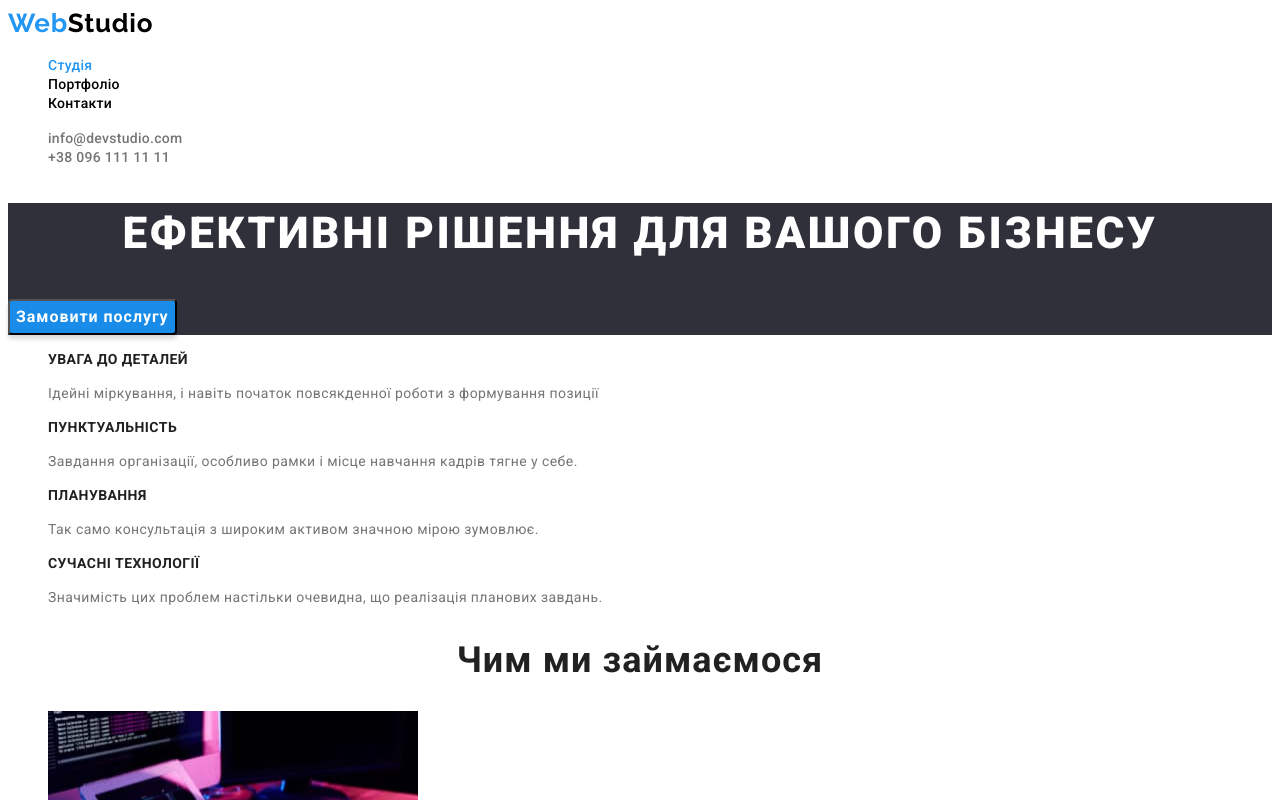
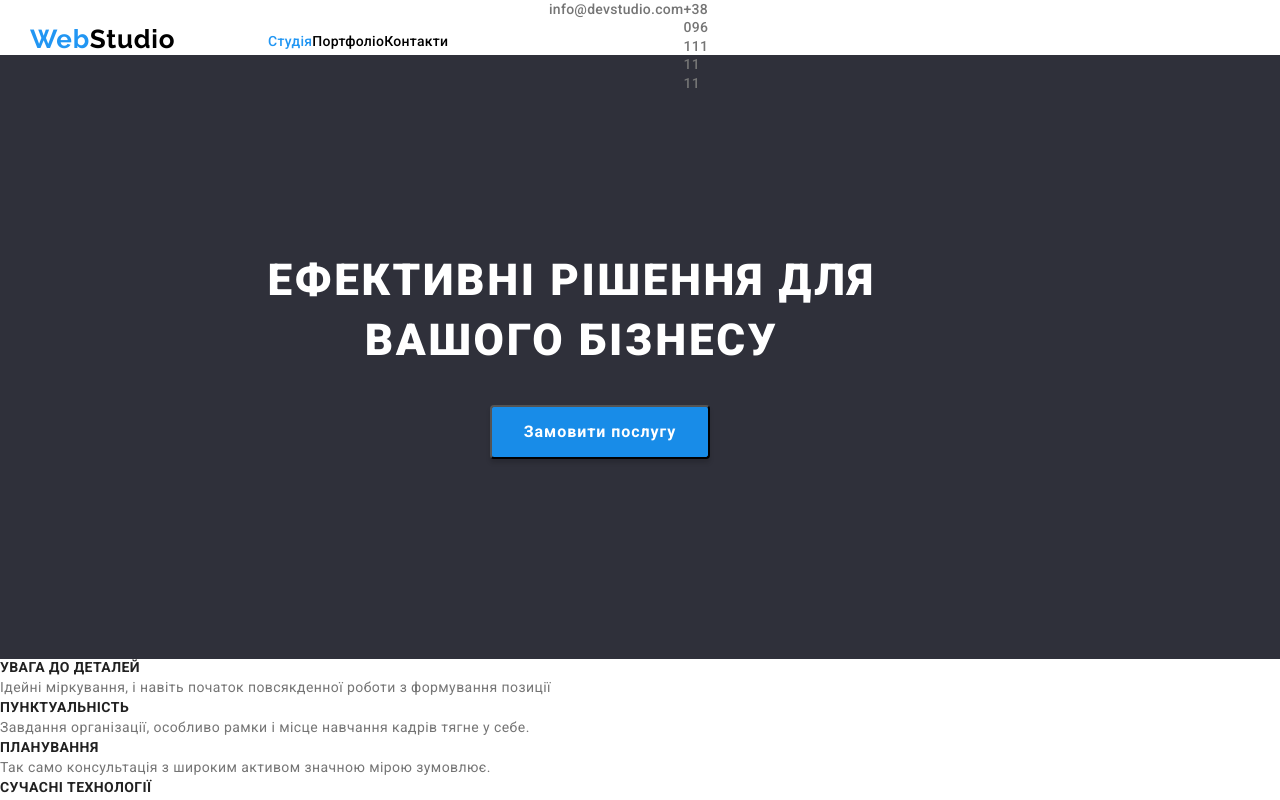
Before and after one commit to RyzhkovaKateryna/goit-markup-hw-03, a plain HTML site: page index.html in a window 1280 px wide. Shown: the top 800 px of the page. Drawn offline with nearby package versions, Linux system fonts and the light colour scheme.

Commit message:
display-flex

```diff
--- a/index.html
+++ b/index.html
@@ -18,6 +18,8 @@
     <link rel="preconnect" href="https://fonts.googleapis.com">
     <link rel="preconnect" href="https://fonts.gstatic.com" crossorigin>
     <link href="https://fonts.googleapis.com/css2?family=Raleway:wght@700&family=Roboto:wght@400;500;700;900&display=swap" rel="stylesheet">
+    <!-- modern normalise -->
+    <link rel="stylesheet" href="https://cdnjs.cloudflare.com/ajax/libs/modern-normalize/1.1.0/modern-normalize.min.css" integrity="sha512-wpPYUAdjBVSE4KJnH1VR1HeZfpl1ub8YT/NKx4PuQ5NmX2tKuGu6U/JRp5y+Y8XG2tV+wKQpNHVUX03MfMFn9Q==" crossorigin="anonymous" referrerpolicy="no-referrer" />
     <!-- Styles -->
     <link rel="stylesheet" href="./styles/styles.css"/>
 </head>
@@ -25,29 +27,40 @@
 <body  class="page">
     <!-- header -->
     <header class="header">
+       <div class="container">
+        <a class="logo" href="./index.html" lang="en"><span class="logo-braket-nav">Web</span>Studio</a>
         <nav class="main-nav">
-            <a class="logo" href="./index.html" lang="en"><span class="logo-braket-nav">Web</span>Studio</a>
             <ul class="list">
+            <div class="container-link">
                 <li class="link"> <a class="item-nav current-page" href="#">Студія</a> </li>
                 <li class="link"> <a class="item-nav" href="./portfolio.html">Портфоліо</a></li>
                 <li class="link"> <a class="item-nav" href="#">Контакти</a></li>
+            </div>
             </ul>
         </nav>
         <ul class="list">
+            <div class="container-lin">
             <li class="link"><a class="header-link" href="mailto:info@devstudio.com">info@devstudio.com</a></li>
             <li class="link"><a class="header-link" href="tel:+380961111111">+38 096 111 11 11 </a></li>
+        </div>
         </ul>
+       </div>
 
     </header>
     <!-- hero -->
     <main class="main">
         <section class="section-title">
+            <div class="container">
             <h1 class="main-title">Ефективні рішення для вашого бізнесу</h1>
             <button class="btn" type="button">Замовити послугу</button>
+            </div>
+
         </section>
         <!-- features -->
         <section class="section">
-            <h2 class="visually-hidden">Принципи в роботі</h2>
+        <div class="container"></div>
+        <h2 class="visually-hidden">Принципи в роботі</h2>
+
             <ul class="list">
                 <li class="item-features">
                     <h3 class="subtitle">УВАГА ДО ДЕТАЛЕЙ</h3>
@@ -66,9 +79,11 @@
                     <p class="feature-content">Значимість цих проблем настільки очевидна, що реалізація планових завдань.</p>
                 </li>
             </ul>
+        </div>
         </section>
         <!-- What we do -->
         <section class="section">
+            <div class="container">
             <h2 class="title"> Чим ми займаємося</h2>
             <ul class="list">
                 <li class="item-developments"> <img class="img-item" src="./images/box/box-1.jpg" alt="розробка прграмного забезпечення" width="370" height="295">
@@ -77,40 +92,54 @@
                 </li>
                 <li class="item-developments"> <img class="img-item" src="./images/box/box-3.jpg" alt="робота з палітрою кольорів" width="370" height="295"></li>
             </ul>
+            </div>
+
         </section>
         <!-- team -->
         <section class="section-team">
+            <div class="container">
             <h2 class="title">Наша команда</h2>
             <ul class="list">
                 <li class="item-team">
                     <img class="img-team" src="./images/teamcard/img-1.jpg" alt="Ігор Дем'яненко в окулярах" width="270" height="260">
+                    <div class="img-content">
                     <h3 class="subtitle-team">Ігор Дем'яненко</h3>
                     <p class="team-content" lang="en">Product Designer</p>
+                    </div>
+
 
                 </li>
                 <li class="item-team">
                     <img class="img-team" src="./images/teamcard/img-2.jpg" alt="Ольга Рєпіна схрестила руки на грудях" width="270"
                         height="260">
+                <div class="img-content">
                     <h3 class="subtitle-team">Ольга Рєпіна</h3>
                     <p class="team-content" lang="en">Frontend Developer</p>
+                </div>
                 </li>
                 <li class="item-team">
                     <img class="img-team" src="./images/teamcard/img-3.jpg" alt="Микола Тарасов сміється вбік" width="270" height="260">
+                    <div class="img-content">
                     <h3 class="subtitle-team">Микола Тарасов</h3>
                     <p class="team-content" lang="en">Marketing</p>
-
+                    </div>
                 </li>
                 <li class="item-team">
                     <img class="img-team" src="./images/teamcard/img-4.jpg" alt="Михайло Єрмаков зі скептичною посмішкою" width="270"
                         height="260">
+                <div class="img-content">
                     <h3 class="subtitle-team">Михайло Єрмаков</h3>
                     <p class="team-content" lang="en">UI Designer</p>
+                </div>
                 </li>
             </ul>
+            </div>
+
         </section>
     </main>
     <!-- footer -->
     <footer class="footer">
+        <div class="container">
         <a class="logo" href="./index.html" lang="en"><span class="logo-braket-nav">Web</span><span class="studio">Studio</span></a>
         <address class="footer-contacts">
             <ul class="list">
@@ -121,6 +150,8 @@
                 <li class="link"><a class="footer-link" href="tel:+380961111111">+38 096 111 11 11 </a></li>
             </ul>
         </address>
+        </div>
+
     </footer>
 </body>
 
--- a/styles/styles.css
+++ b/styles/styles.css
@@ -34,6 +34,7 @@
 .list {
     list-style: none;
 }
+
 .logo,.item-nav, .header-link,.footer-link {
     text-decoration: none;
 }
@@ -42,11 +43,16 @@
     font-family: var(--main-font);
     background-color: var(--main-light-bg-cl);
     color: var(--grey-txt-cl);
+
 }
 
 /* background styles */
 .section-title, .footer {
     background-color: var(--grey-bg-cl);
+
+}
+.section-title {
+    text-align: center;
 }
 .section-team {
     background-color: var(--grey-team-bg-cl);
@@ -54,6 +60,8 @@
 .item-team{
     background-color: var(--main-light-bg-cl);
 }
+
+
 /* styles navigation */
 .logo {
     font-family: var(--secondary-font);
@@ -91,6 +99,7 @@
 {
     color: var(--accent-txt-cl);
 }
+
 /* active pages, btn */
 .current-page {
     color: var(--accent-bg-cl);
@@ -231,3 +240,54 @@
    letter-spacing: 0.03em;
    color: var(--grey-txt-cl);
 }
+
+
+/* Оформлення дизайн сайту */
+
+.container {
+    width: 1200px;
+    padding: 0px 15px;
+}
+.list, .main-title, .visually-hidden,
+.title, .subtitle, .feature-content,
+.subtitle-team, .team-content {
+    margin: 0px 0px;
+    padding: 0px 0px;
+}
+
+img {
+    display: block;
+    max-width: 100%;
+    height: auto;
+}
+
+.main-title {
+    padding: 195px 252px 35px 195px;
+}
+.btn {
+    padding: 10px 32px;
+}
+.section-title>.container {
+    padding-bottom: 200px;
+}
+.header .container, .container-link, .container-lin {
+    display: flex;
+}
+.logo {
+    width: 145px;
+    height: 31px;
+    margin-left: 15px;
+    margin-top: 24px;
+}
+.container-link {
+    width: 281px;
+    height: 16px;
+    margin-left: 93px;
+    margin-top: 32px;
+}
+.container-lin {
+    width: 135px;
+    height: 16px;
+    left: 344px;
+    top: 32px;
+}
```
Also changed, not shown: portfolio.html (+36 -2 lines).
